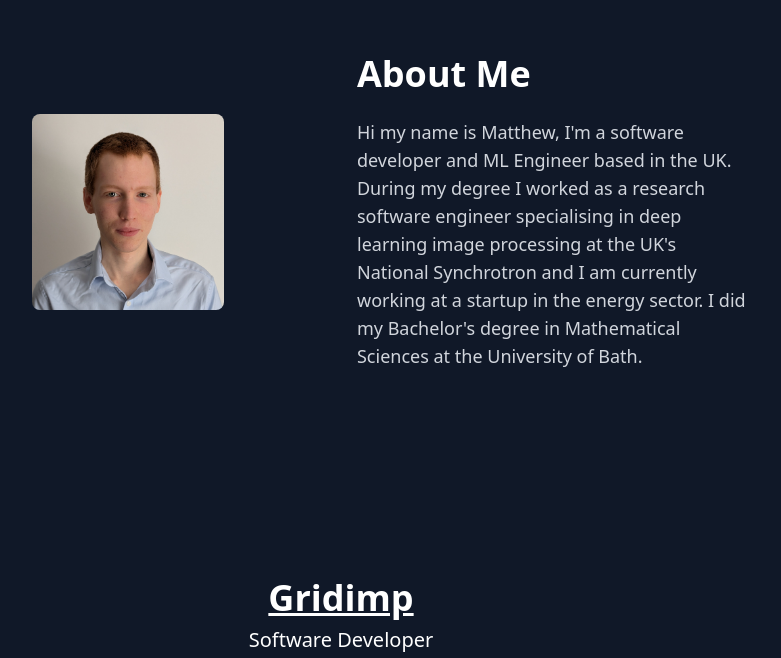
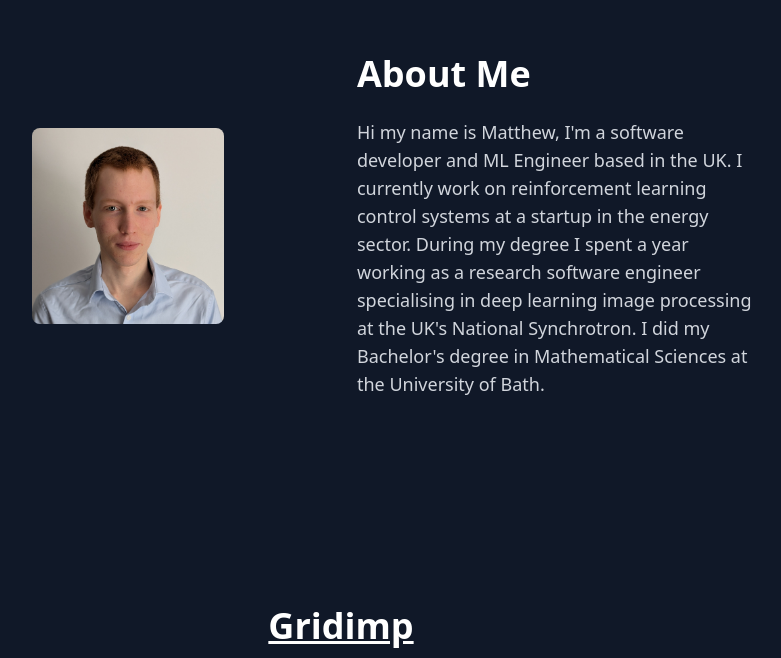
Before and after one commit to mpimblott/mpimblott.github.io, a React (Vite) app: page / in a window 1280 px wide. Shown: the part 906-1564 px from the top of the page, without its empty margins (299-1080 px from the left). Built offline with nearby package versions, Linux system fonts and the light colour scheme.

Commit message:
Update profile section

```diff
--- a/src/pages/profile.tsx
+++ b/src/pages/profile.tsx
@@ -4,8 +4,7 @@ import * as motion from "motion/react-client";
 import profile_photo from "../assets/profile_photo.jpg";
 
 function Profile() {
-  return (
-    <div className="container mx-auto px-4 py-16">
+  return (<div className="container mx-auto px-4 py-16">
       <div className="grid grid-cols-1 md:grid-cols-2 gap-8 items-center">
         <motion.div
           className="bg-gray-800 rounded-lg w-32 mx-auto md:w-48"
@@ -25,14 +24,15 @@ function Profile() {
         >
           <h1 className="text-4xl font-bold">About Me</h1>
           <p className="text-lg text-gray-300">
-            Hi my name is Matthew, I'm a software developer and ML Engineer based in the UK. During my degree I worked as a research software engineer specialising
-            in deep learning image processing at the UK's National Synchrotron and I am currently working at a startup in the energy sector. I did my
+            Hi my name is Matthew, I'm a software developer and ML Engineer based in the UK. I currently work on
+            reinforcement learning control systems at a startup in the energy sector. During my degree I spent a year
+            working as a research software engineer specialising
+            in deep learning image processing at the UK's National Synchrotron. I did my
             Bachelor's degree in Mathematical Sciences at the University of Bath.
           </p>
         </motion.div>
       </div>
-    </div>
-  );
+    </div>);
 }
 
 export default Profile;
```
